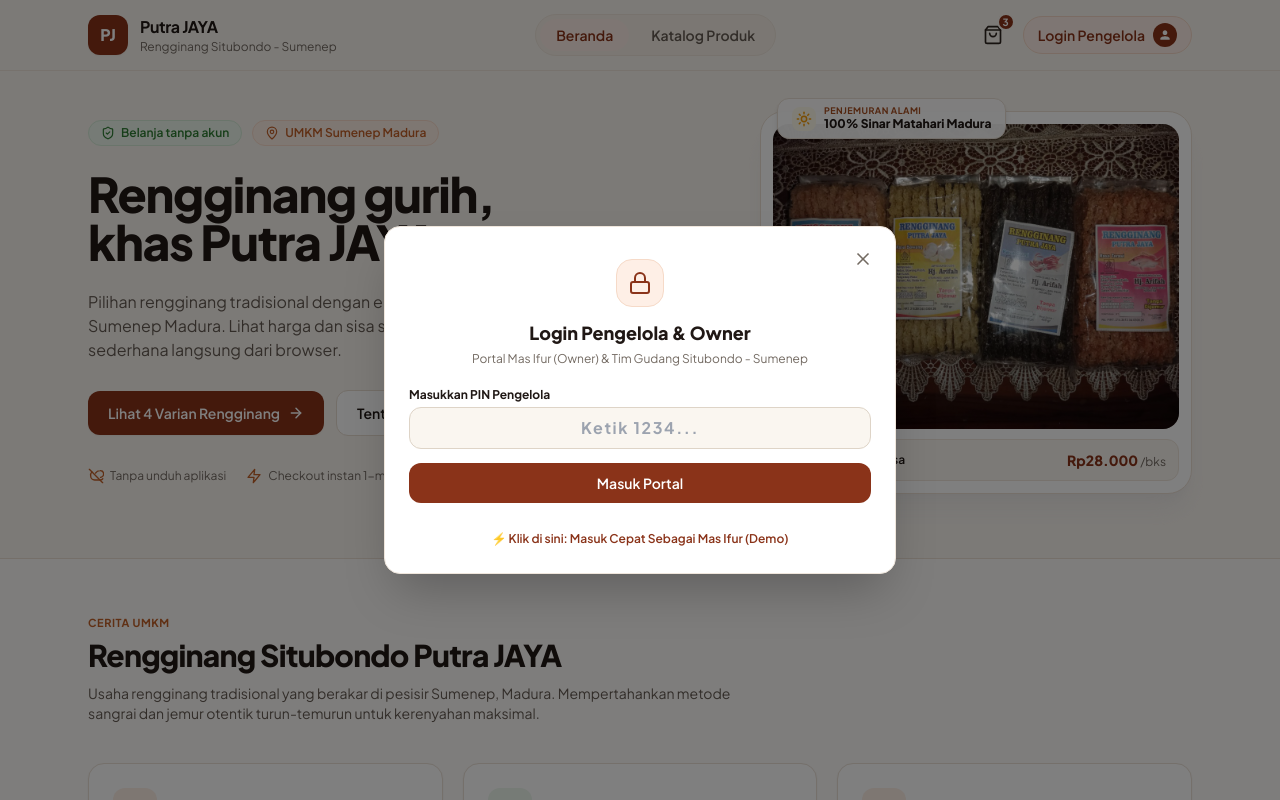
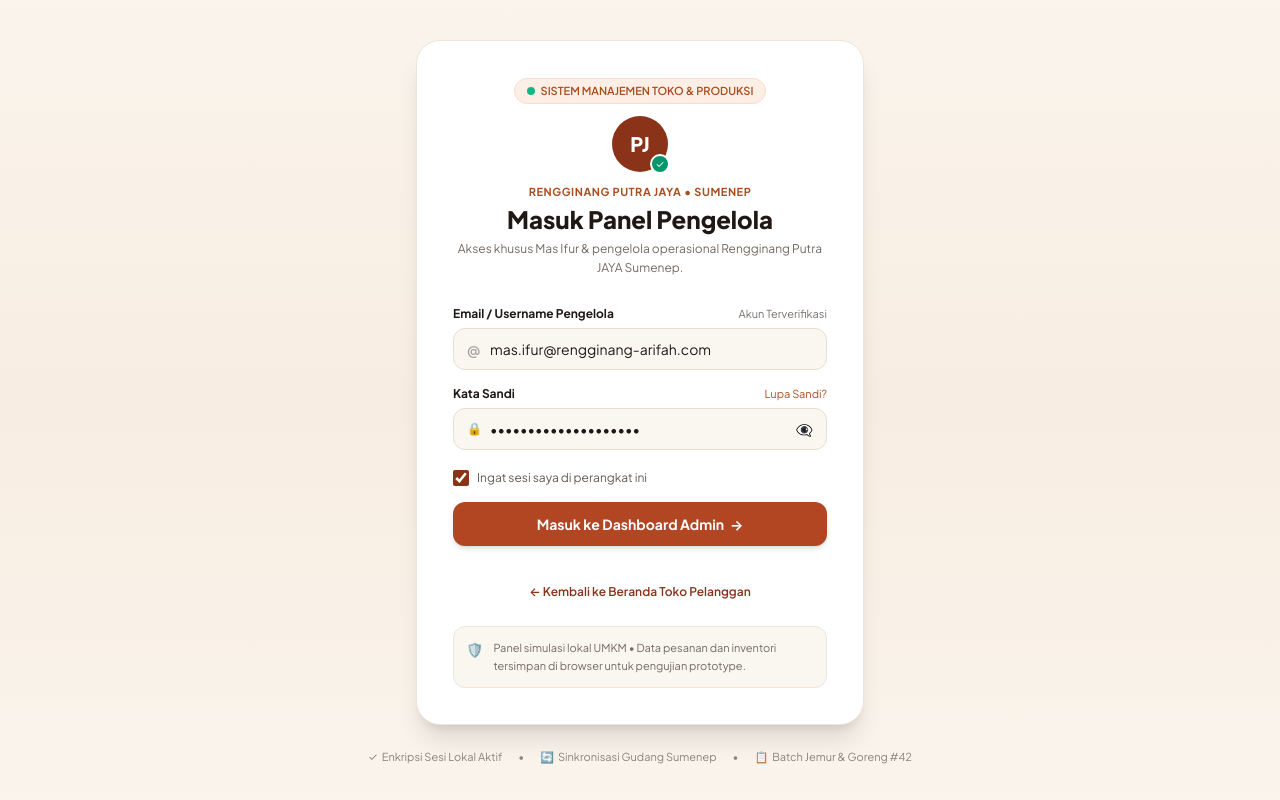
Before and after one commit to arielibnu/Rengginang-Putra-Jaya, a React (Vite) app: page / in a window 1280 px wide. Both pictures are taken after a click on the button "Login Pengelola". Shown: the top 800 px of the page. Built offline with nearby package versions, Linux system fonts and the light colour scheme.

Commit message:
feat: tambah halaman Login Owner yang simpel sesuai desain

```diff
--- a/src/App.jsx
+++ b/src/App.jsx
@@ -10,12 +10,13 @@ import CheckoutModal from './components/CheckoutModal';
 import AdminModal from './components/AdminModal';
 import TipsModal from './components/TipsModal';
 import Katalog from './pages/Katalog';
+import LoginOwner from './pages/LoginOwner';
 import { productsData } from './data/products';
 
 export default function App() {
   const [products, setProducts] = useState(productsData);
 
-  // Tab yang aktif: 'beranda' atau 'katalog' (default ke beranda)
+  // Tab yang aktif: 'beranda', 'katalog', atau 'login-owner'
   const [activeTab, setActiveTab] = useState('beranda');
 
   // Produk yang akan otomatis dibuka di modal "Lihat Detail" katalog
@@ -59,8 +60,7 @@ export default function App() {
     showToast(`1 pack ${item.nama || item.name} dimasukkan ke keranjang`);
   };
 
-  // FUNGSI UTAMA: Saat tombol "Pesan Sekarang" di Beranda diklik,
-  // langsung berpindah ke halaman Katalog dan membuka modal "Lihat Detail" produk tersebut!
+  // Saat tombol "Pesan Sekarang" di Beranda diklik, buka katalog dan langsung buka detailnya
   const handlePesanDariBeranda = (product) => {
     setActiveTab('katalog');
     setSelectedDetailProduct(product);
@@ -87,6 +87,19 @@ export default function App() {
     setCart([]);
   };
 
+  // Jika sedang membuka halaman Login Owner, tampilkan khusus halaman login penuh
+  if (activeTab === 'login-owner') {
+    return (
+      <LoginOwner
+        onKembali={() => setActiveTab('beranda')}
+        onLoginSukses={() => {
+          setActiveTab('beranda');
+          setIsAdminOpen(true);
+        }}
+      />
+    );
+  }
+
   return (
     <div className="min-h-screen bg-[#FAF6F0] flex flex-col font-sans selection:bg-[#FCD2BC] selection:text-[#5C200E]">
 
@@ -102,7 +115,7 @@ export default function App() {
       <Navbar
         cartCount={cartCount}
         onOpenCart={() => setIsCartOpen(true)}
-        onOpenAdmin={() => setIsAdminOpen(true)}
+        onOpenAdmin={() => setActiveTab('login-owner')}
         activeTab={activeTab}
         onSelectTab={(tab) => {
           setActiveTab(tab);
@@ -143,7 +156,7 @@ export default function App() {
 
       {/* Footer */}
       <Footer
-        onOpenAdmin={() => setIsAdminOpen(true)}
+        onOpenAdmin={() => setActiveTab('login-owner')}
         onOpenCart={() => setIsCartOpen(true)}
         onOpenTips={() => setIsTipsOpen(true)}
         isKatalogPage={activeTab === 'katalog'}
@@ -170,7 +183,7 @@ export default function App() {
         onConfirmOrder={handleConfirmOrder}
       />
 
-      {/* Modal Login Pengelola / Owner */}
+      {/* Modal Dashboard Manajemen Stok Mas Ifur */}
       <AdminModal
         isOpen={isAdminOpen}
         onClose={() => setIsAdminOpen(false)}
--- /dev/null
+++ b/src/pages/LoginOwner.jsx
@@ -0,0 +1,197 @@
+import React, { useState } from 'react';
+
+// Komponen Halaman Login Khusus Pemilik Toko (Mas Ifur)
+export default function LoginOwner({ onKembali, onLoginSukses }) {
+  // 1. Data form login (diisi default sesuai contoh desain)
+  const [email, setEmail] = useState('mas.ifur@rengginang-arifah.com');
+  const [password, setPassword] = useState('RengginangSuper2024!');
+  const [lihatPassword, setLihatPassword] = useState(false);
+  const [ingatSesi, setIngatSesi] = useState(true);
+
+  // 2. Fungsi saat tombol Masuk diklik
+  const submitLogin = (e) => {
+    e.preventDefault();
+
+    if (!email || !password) {
+      alert('Email dan kata sandi tidak boleh kosong!');
+      return;
+    }
+
+    if (onLoginSukses) {
+      onLoginSukses();
+    } else {
+      alert('Login berhasil! Selamat datang, Mas Ifur.');
+    }
+  };
+
+  return (
+    <div className="min-h-screen bg-gradient-to-b from-[#FAF4EC] via-[#F8EDE2] to-[#FAF4EC] flex flex-col justify-between items-center py-10 px-4 font-sans">
+
+      {/* KOTAK PUTIH LOGIN */}
+      <div className="bg-white rounded-3xl p-7 sm:p-9 shadow-xl max-w-md w-full border border-[#EFE4D8] space-y-6">
+
+        {/* BAGIAN ATAS: Logo & Judul */}
+        <div className="text-center space-y-3">
+
+          {/* Badge atas */}
+          <div>
+            <span className="inline-flex items-center gap-1.5 px-3 py-1 rounded-full text-[11px] font-semibold bg-[#FEEFE6] text-[#A84E20] border border-[#FADCCB]">
+              <span className="w-2 h-2 rounded-full bg-emerald-500"></span>
+              <span>SISTEM MANAJEMEN TOKO & PRODUKSI</span>
+            </span>
+          </div>
+
+          {/* Logo Lingkaran PJ */}
+          <div className="relative w-14 h-14 mx-auto">
+            <div className="w-14 h-14 rounded-full bg-[#8A3319] text-white flex items-center justify-center font-extrabold text-xl shadow-xs">
+              PJ
+            </div>
+            {/* Centang hijau kecil */}
+            <div className="absolute -bottom-0.5 -right-0.5 w-5 h-5 rounded-full bg-emerald-600 text-white flex items-center justify-center text-[10px] border-2 border-white">
+              ✓
+            </div>
+          </div>
+
+          {/* Teks Judul */}
+          <div>
+            <p className="text-[11px] font-bold text-[#A84E20] uppercase tracking-wider">
+              RENGGINANG PUTRA JAYA • Sumenep
+            </p>
+            <h1 className="text-2xl font-extrabold text-[#201815] mt-0.5">
+              Masuk Panel Pengelola
+            </h1>
+            <p className="text-xs text-[#736A62] mt-1 leading-relaxed">
+              Akses khusus Mas Ifur & pengelola operasional Rengginang Putra JAYA Sumenep.
+            </p>
+          </div>
+
+        </div>
+
+        {/* FORM ISIAN */}
+        <form onSubmit={submitLogin} className="space-y-4 pt-1">
+
+          {/* Input 1: Email / Username */}
+          <div>
+            <div className="flex items-center justify-between text-xs mb-1.5">
+              <label className="font-bold text-[#201815]">
+                Email / Username Pengelola
+              </label>
+              <span className="text-[11px] text-stone-500">
+                Akun Terverifikasi
+              </span>
+            </div>
+
+            <div className="relative">
+              <span className="absolute left-3.5 top-1/2 -translate-y-1/2 text-stone-400 font-semibold text-sm">
+                @
+              </span>
+              <input
+                type="text"
+                value={email}
+                onChange={(e) => setEmail(e.target.value)}
+                placeholder="mas.ifur@rengginang-arifah.com"
+                className="w-full pl-9 pr-3 py-2.5 rounded-xl border border-[#E8DDD1] bg-[#FAF6F0] text-xs sm:text-sm text-[#201815] focus:outline-none focus:border-[#8A3319] focus:bg-white"
+              />
+            </div>
+          </div>
+
+          {/* Input 2: Kata Sandi */}
+          <div>
+            <div className="flex items-center justify-between text-xs mb-1.5">
+              <label className="font-bold text-[#201815]">
+                Kata Sandi
+              </label>
+              <button
+                type="button"
+                onClick={() => alert('Fitur lupa sandi: Silakan hubungi nomor sentra.')}
+                className="text-[11px] text-[#A84E20] hover:underline"
+              >
+                Lupa Sandi?
+              </button>
+            </div>
+
+            <div className="relative">
+              <span className="absolute left-3.5 top-1/2 -translate-y-1/2 text-stone-400 text-xs">
+                🔒
+              </span>
+              <input
+                type={lihatPassword ? 'text' : 'password'}
+                value={password}
+                onChange={(e) => setPassword(e.target.value)}
+                className="w-full pl-9 pr-10 py-2.5 rounded-xl border border-[#E8DDD1] bg-[#FAF6F0] text-xs sm:text-sm text-[#201815] focus:outline-none focus:border-[#8A3319] focus:bg-white"
+              />
+              {/* Tombol icon mata */}
+              <button
+                type="button"
+                onClick={() => setLihatPassword(!lihatPassword)}
+                className="absolute right-3.5 top-1/2 -translate-y-1/2 text-stone-400 hover:text-stone-700 text-sm"
+              >
+                {lihatPassword ? '👁️' : '👁️‍🗨️'}
+              </button>
+            </div>
+          </div>
+
+          {/* Checkbox Ingat Sesi */}
+          <div className="flex items-center gap-2 pt-1">
+            <input
+              id="ingatSesi"
+              type="checkbox"
+              checked={ingatSesi}
+              onChange={(e) => setIngatSesi(e.target.checked)}
+              className="w-4 h-4 rounded text-[#8A3319] accent-[#8A3319] cursor-pointer"
+            />
+            <label htmlFor="ingatSesi" className="text-xs text-[#655B53] cursor-pointer select-none">
+              Ingat sesi saya di perangkat ini
+            </label>
+          </div>
+
+          {/* Tombol Masuk */}
+          <button
+            type="submit"
+            className="w-full bg-[#B24622] hover:bg-[#973919] active:scale-[0.99] text-white text-xs sm:text-sm font-bold py-3 px-4 rounded-xl shadow-md transition-all flex items-center justify-center gap-1.5 mt-2"
+          >
+            <span>Masuk ke Dashboard Admin</span>
+            <span>→</span>
+          </button>
+
+        </form>
+
+        {/* Tombol Kembali ke Toko Pelanggan */}
+        <div className="text-center pt-2">
+          <button
+            type="button"
+            onClick={onKembali}
+            className="text-xs font-semibold text-[#8A3319] hover:underline inline-flex items-center gap-1"
+          >
+            <span>← Kembali ke Beranda Toko Pelanggan</span>
+          </button>
+        </div>
+
+        {/* Kotak Catatan Simulasi */}
+        <div className="bg-[#FAF6F0] rounded-xl p-3 border border-[#EFE6DC] flex items-start gap-2.5 text-[11px] text-[#736A62] leading-relaxed">
+          <span className="text-emerald-700 text-sm shrink-0">🛡️</span>
+          <p>
+            Panel simulasi lokal UMKM • Data pesanan dan inventori tersimpan di browser untuk pengujian prototype.
+          </p>
+        </div>
+
+      </div>
+
+      {/* FOOTER BAWAH */}
+      <div className="text-center pt-6 text-[11px] text-[#8C827A] flex flex-wrap items-center justify-center gap-y-1 gap-x-4">
+        <span className="inline-flex items-center gap-1">
+          <span>✓</span> Enkripsi Sesi Lokal Aktif
+        </span>
+        <span>•</span>
+        <span className="inline-flex items-center gap-1">
+          <span>🔄</span> Sinkronisasi Gudang Sumenep
+        </span>
+        <span>•</span>
+        <span className="inline-flex items-center gap-1">
+          <span>📋</span> Batch Jemur & Goreng #42
+        </span>
+      </div>
+
+    </div>
+  );
+}
```
